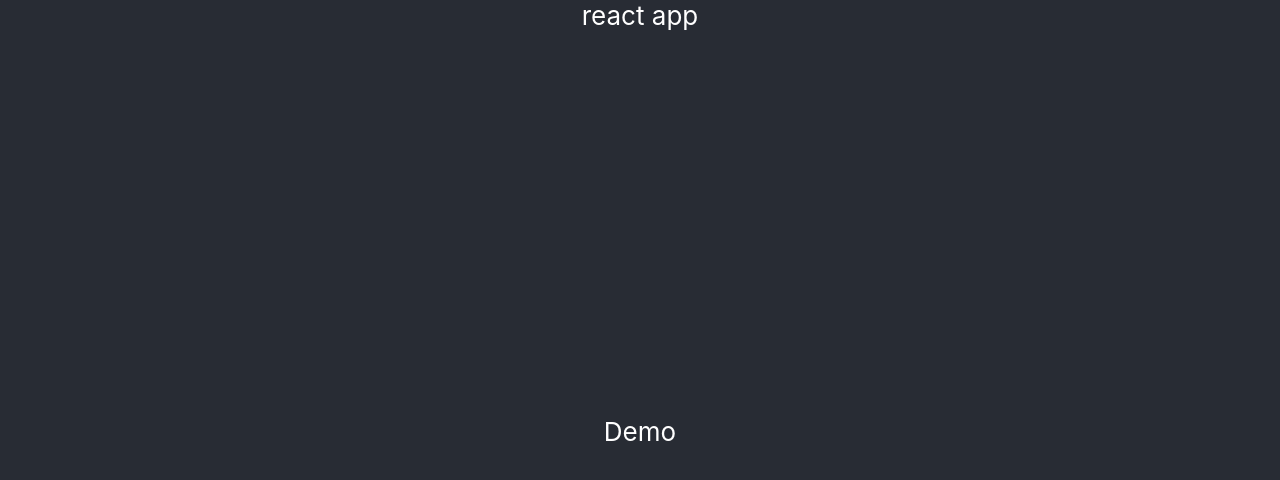
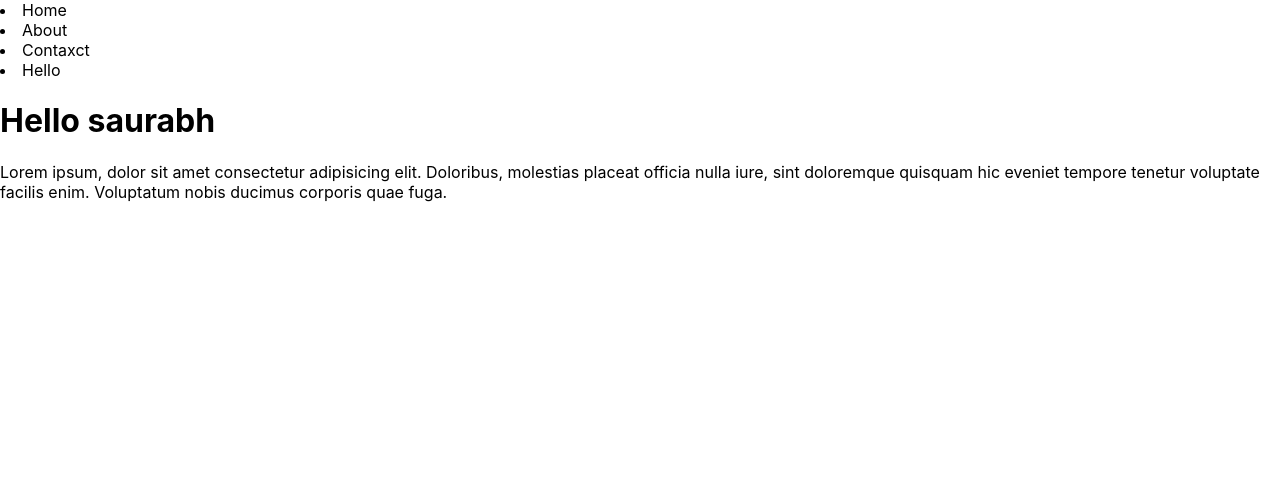
Before and after one commit to saurabhkumar5/ReactJs, a React (Create React App) app: page / in a window 1280 px wide. Shown: the top 480 px of the page. Built offline with nearby package versions, Linux system fonts and the light colour scheme.

Commit message:
understanding about jsx

```diff
--- a/src/App.css
+++ /dev/null
@@ -1,14 +0,0 @@
-.App {
-  text-align: center;
-}
-
-.App-header {
-  background-color: #282c34;
-  min-height: 100vh;
-  display: flex;
-  flex-direction: column;
-  align-items: center;
-  justify-content: center;
-  font-size: calc(10px + 2vmin);
-  color: white;
-}
--- a/src/App.js
+++ b/src/App.js
@@ -1,30 +1,22 @@
 
-import './App.css';
+let name = "saurabh";
+function App(){
+  return (
+    <>
+    <nav>
+      <li>Home</li>
+      <li>About</li>
+      <li>Contaxct</li>
+      <li>Hello</li>
+    </nav>
+    <div className="container">
+      <h1>Hello {name}</h1>
+      <p>Lorem ipsum, dolor sit amet consectetur adipisicing elit. Doloribus, molestias placeat officia nulla iure, sint doloremque quisquam hic eveniet tempore tenetur voluptate facilis enim. Voluptatum nobis ducimus corporis quae fuga.</p>
+    </div>
+    </>
 
-function App() {
-  let name = 'react app'
-  return (
-    <div className="App">
-      <div className='App-header'>
-              {name}
-              {/* Hello World */}
-              <Demo></Demo>
-      </div>
+  );
 
-    </div>
-  );
 }
 
-function Demo() {
-  return (
-    <div className="App">
-      <div className='App-header'>
-              Demo
-      </div>
-
-    </div>
-  );
-}
-
-
 export default App;
```
